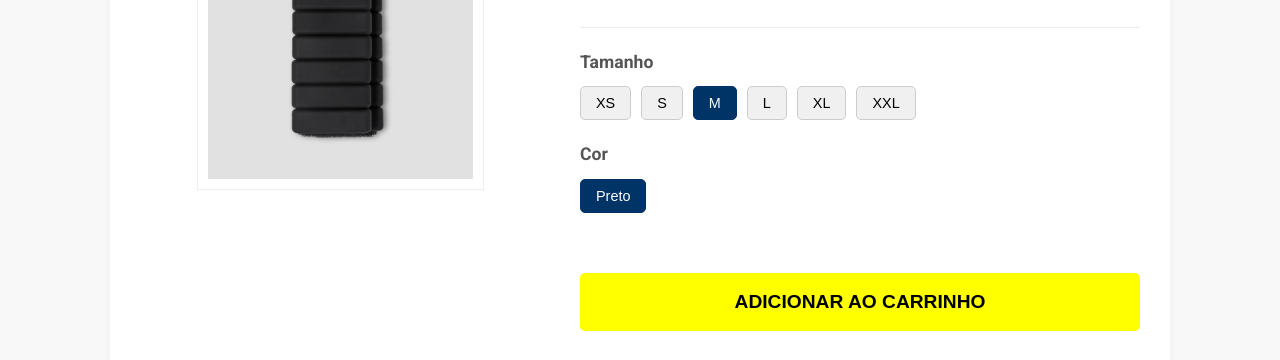
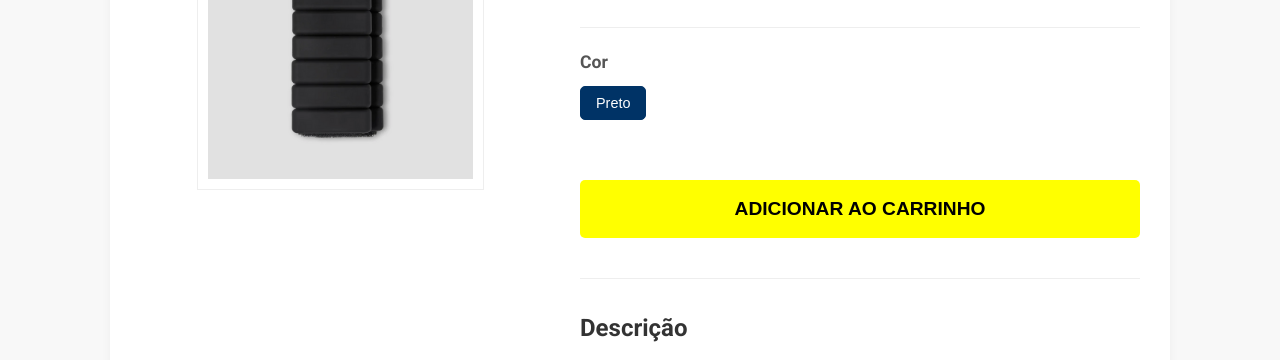
Before and after one commit to liviapiveta/NexFit, a plain HTML site: page pagina-produto-10.html in a window 1280 px wide. Shown: the part 397-757 px from the top of the page. Drawn offline with nearby package versions, Linux system fonts and the light colour scheme.

Commit message:
Add files via upload

```diff
--- a/pagina-produto-10.html
+++ b/pagina-produto-10.html
@@ -56,18 +56,6 @@
                     <p class="product-detail-price">R$50,50</p>
 
                     <div class="product-options">
-                        <div class="option-group">
-                            <span class="option-label">Tamanho</span>
-                            <div class="size-options">
-                                <button class="size-button">XS</button>
-                                <button class="size-button">S</button>
-                                <button class="size-button active">M</button>
-                                <button class="size-button">L</button>
-                                <button class="size-button">XL</button>
-                                <button class="size-button">XXL</button>
-                            </div>
-                        </div>
-
                         <div class="option-group">
                             <span class="option-label">Cor</span>
                             <div class="color-options">
```
Also changed, not shown: pagina-produto-11.html (+0 -12 lines), pagina-produto-12.html (+0 -12 lines), pagina-produto-7.html (+0 -12 lines), pagina-produto-8.html (+0 -12 lines), pagina-produto-9.html (+0 -12 lines).
